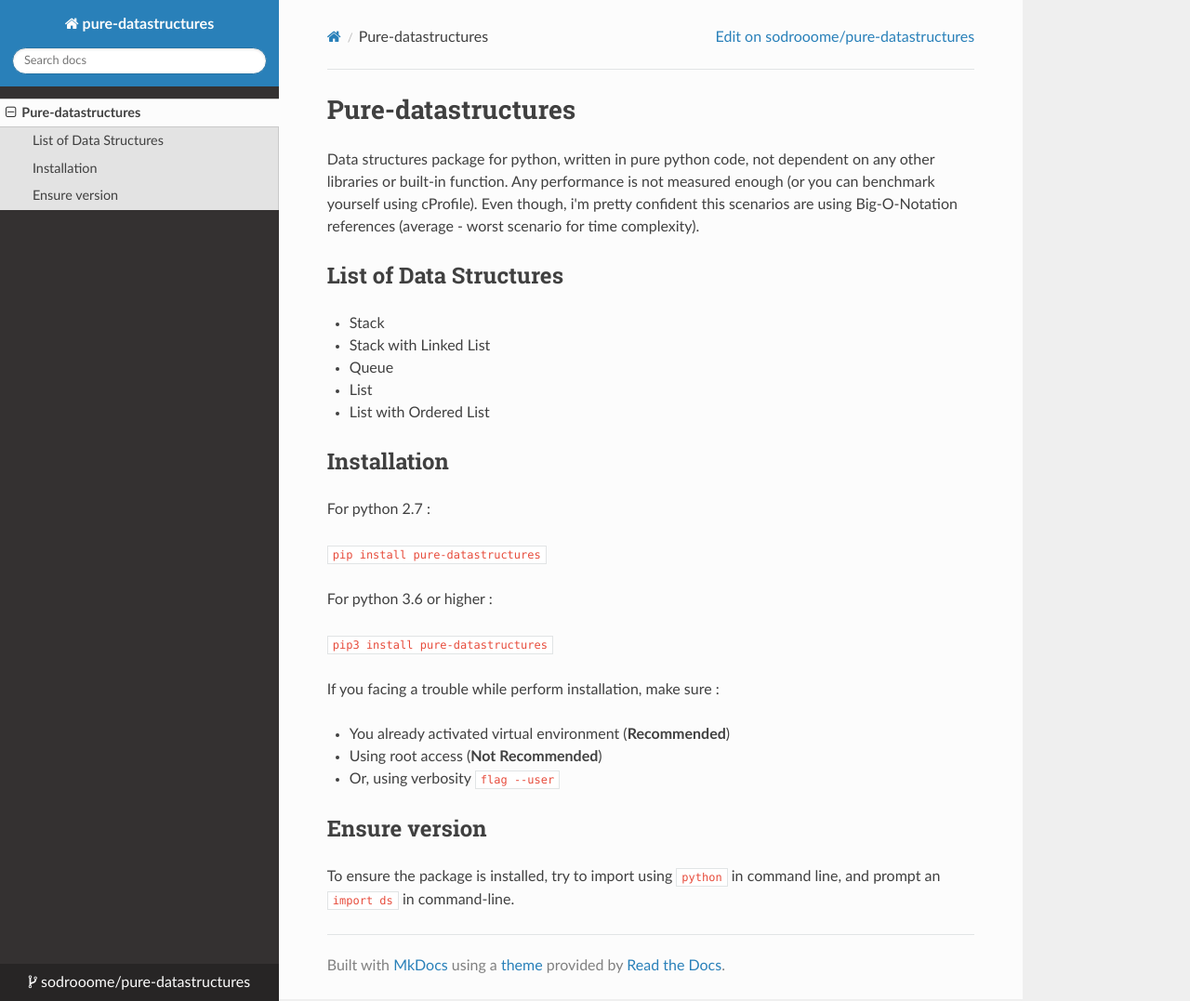
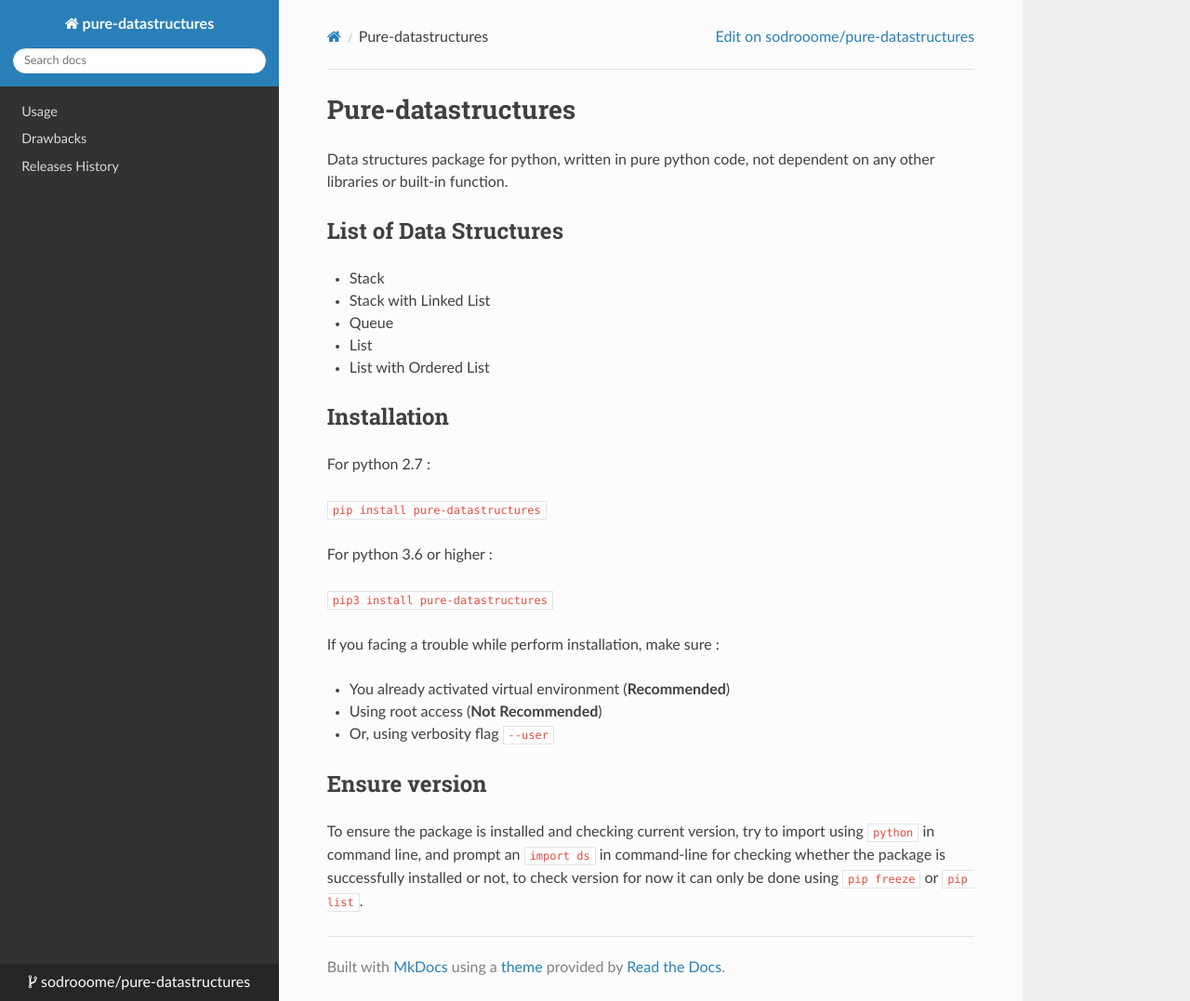
Before and after one commit to sodrooome/pure-datastructures, an MkDocs documentation site: the page built from docs/index.md, in a window 1280 px wide and 1077 px high. Shown: the whole window at 93% size. Built offline with MkDocs 1.6.1, drawn with Linux system fonts in a browser that asks for light colours; nearby versions of some CDN libraries.

```diff
--- a/docs/index.md
+++ b/docs/index.md
@@ -1,6 +1,6 @@
 # Pure-datastructures
 
-Data structures package for python, written in pure python code, not dependent on any other libraries or built-in function. Any performance is not measured enough (or you can benchmark yourself using cProfile). Even though, i'm pretty confident this scenarios are using Big-O-Notation references (average - worst scenario for time complexity).
+Data structures package for python, written in pure python code, not dependent on any other libraries or built-in function.
 
 ## List of Data Structures
 
@@ -24,8 +24,8 @@ If you facing a trouble while perform installation, make sure :
 
 - You already activated virtual environment (**Recommended**)
 - Using root access (**Not Recommended**)
-- Or, using verbosity `flag --user`
+- Or, using verbosity flag `--user`
 
 ## Ensure version
 
-To ensure the package is installed, try to import using `python` in command line, and prompt an `import ds` in command-line.
+To ensure the package is installed and checking current version, try to import using `python` in command line, and prompt an `import ds` in command-line for checking whether the package is successfully installed or not, to check version for now it can only be done using `pip freeze` or `pip list`.
--- a/mkdocs.yml
+++ b/mkdocs.yml
@@ -1,5 +1,9 @@
 site_name: pure-datastructures
 theme: readthedocs
+nav:
+  - Usage: usage.md
+  - Drawbacks : drawbacks.md
+  - Releases History : releases.md
 
 repo_name: 'sodrooome/pure-datastructures'
 repo_url: 'https://github.com/sodrooome/pure-datastructures'
```
Also changed, not shown: docs/drawbacks.md (added, +15 -0 lines), docs/releases.md (added, +14 -0 lines), docs/usage.md (added, +41 -0 lines).
